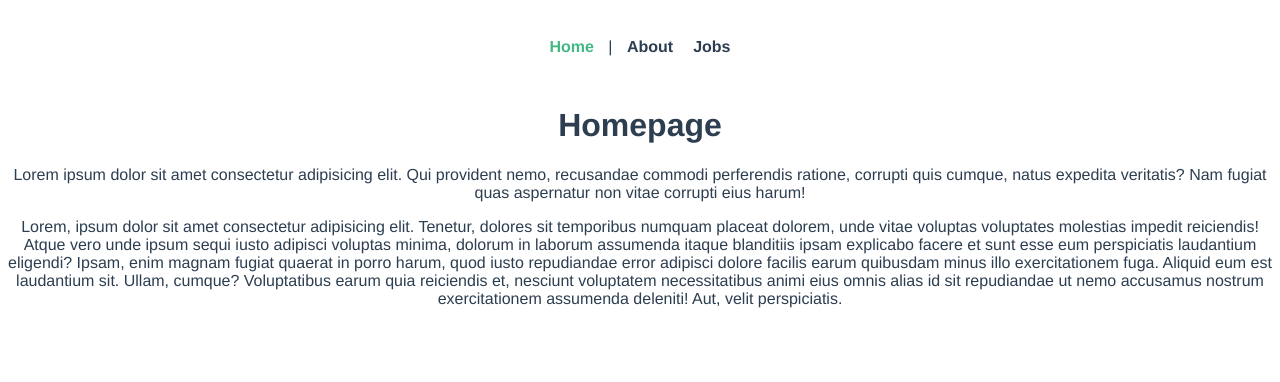
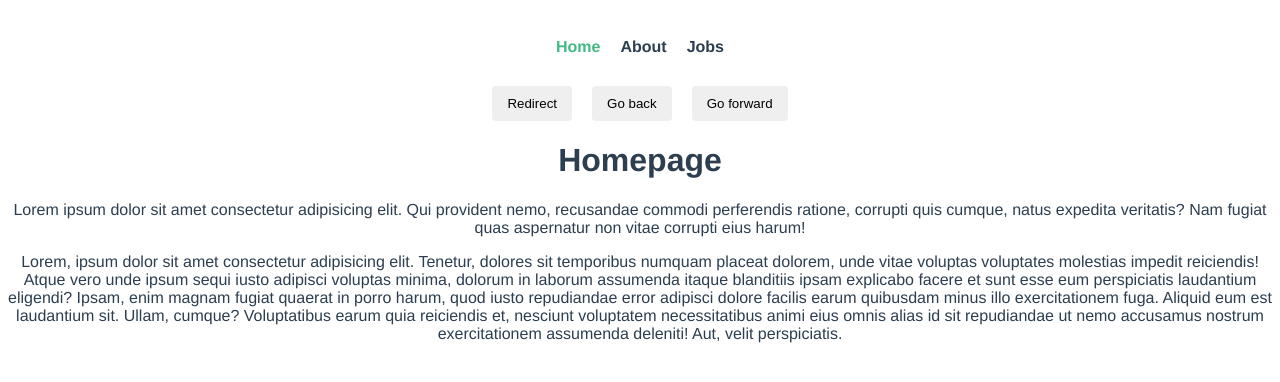
Before and after one commit to codingoak/jobs, a Vue app: page / in a window 1280 px wide. Shown: the top 382 px of the page. Built offline with nearby package versions, Linux system fonts and the light colour scheme.

Commit message:
Add programmatic navigation

```diff
--- a/src/App.vue
+++ b/src/App.vue
@@ -1,11 +1,32 @@
 <template>
   <nav>
-    <router-link to="/">Home</router-link> |
+    <router-link to="/">Home</router-link>
     <router-link :to="{ name: 'About' }">About</router-link>
     <router-link :to="{ name: 'Jobs' }">Jobs</router-link>
   </nav>
+
+  <button @click="redirect">Redirect</button>
+  <button @click="back">Go back</button>
+  <button @click="forward">Go forward</button>
+
   <router-view />
 </template>
+
+<script>
+export default {
+  methods: {
+    redirect() {
+      this.$router.push({ name: 'Home' });
+    },
+    back() {
+      this.$router.go(-1);
+    },
+    forward() {
+      this.$router.go(1);
+    },
+  },
+};
+</script>
 
 <style>
 #app {
@@ -30,4 +51,10 @@
 nav a.router-link-exact-active {
   color: #42b983;
 }
+button {
+  margin: 0 10px;
+  padding: 10px 15px;
+  border: none;
+  border-radius: 4px;
+}
 </style>
```
